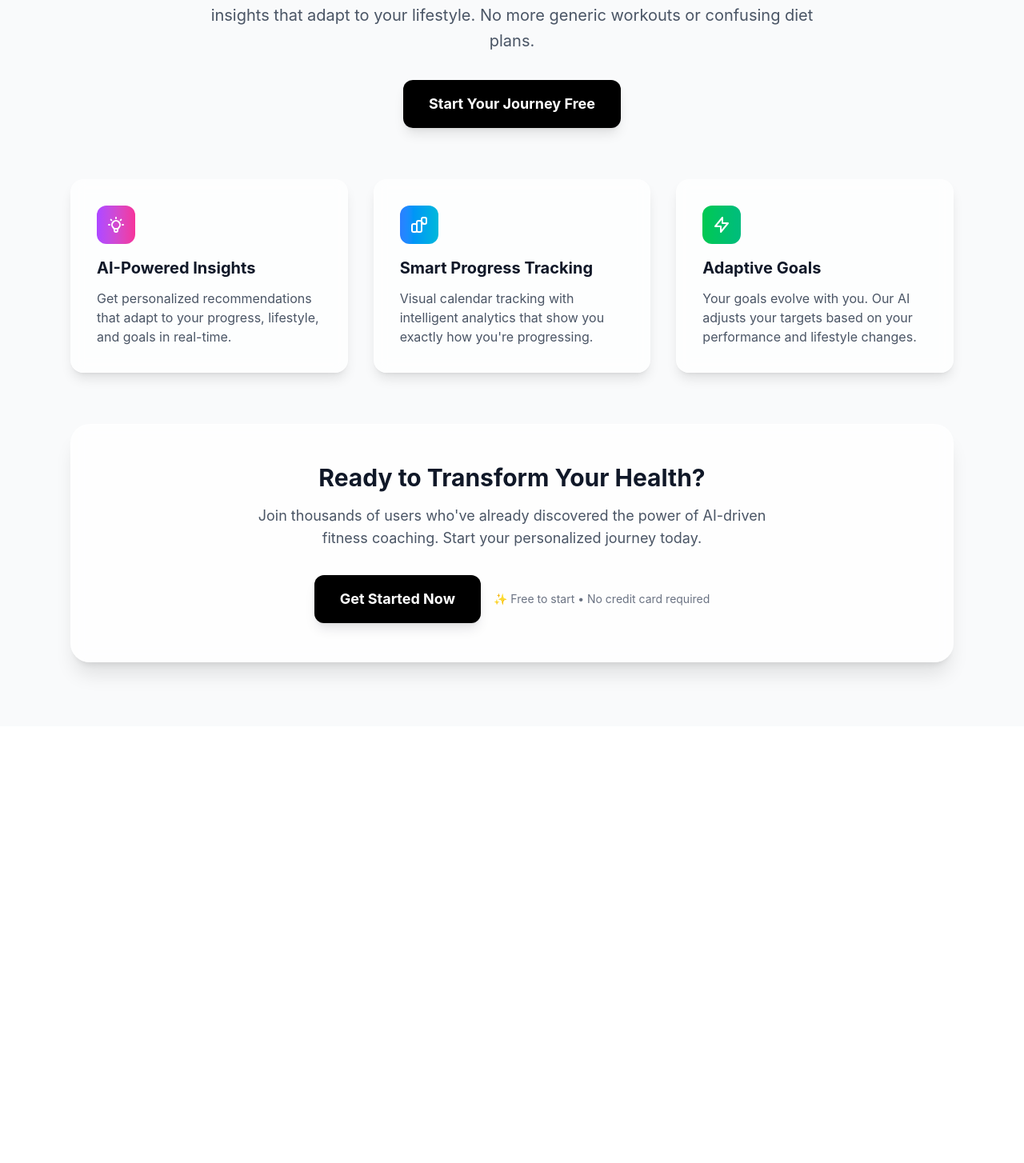
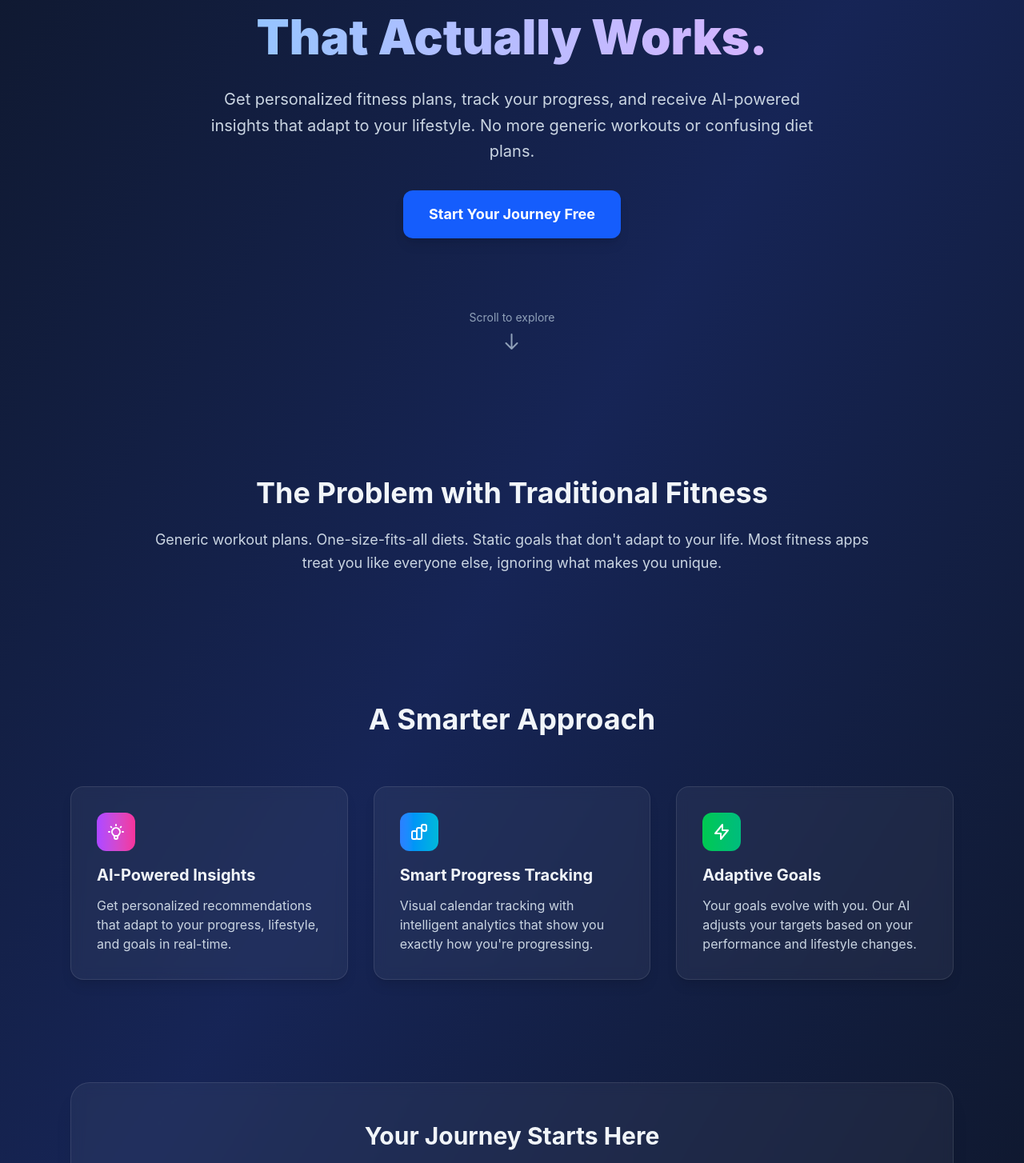
Before and after one commit to code-mattclaffey/mypt, a Next.js app: page / in a window 1280 px wide. Shown: the part 356-1810 px from the top of the page at 80% size. Before the commit the page ends 1264 px from the top, so only its background shows below. Built offline with nearby package versions, Linux system fonts and the light colour scheme.

Commit message:
Update header button to 'Get Started' and route to sign-up when no profile

```diff
--- a/src/app/globals.css
+++ b/src/app/globals.css
@@ -10,14 +10,53 @@ body {
 }
 
 ::-webkit-scrollbar-track {
-  background: #f1f5f9;
+  background: #1e293b;
 }
 
 ::-webkit-scrollbar-thumb {
-  background: #cbd5e1;
+  background: #475569;
   border-radius: 3px;
 }
 
 ::-webkit-scrollbar-thumb:hover {
-  background: #94a3b8;
+  background: #64748b;
 }
+
+@keyframes fade-in-up {
+  0% {
+    opacity: 0;
+    transform: translateY(30px);
+  }
+  100% {
+    opacity: 1;
+    transform: translateY(0);
+  }
+}
+
+.animate-fade-in-up {
+  animation: fade-in-up 0.6s ease-out forwards;
+}
+
+.animation-delay-200 {
+  animation-delay: 0.2s;
+}
+
+.animation-delay-400 {
+  animation-delay: 0.4s;
+}
+
+.animation-delay-600 {
+  animation-delay: 0.6s;
+}
+
+.animation-delay-700 {
+  animation-delay: 0.7s;
+}
+
+.animation-delay-800 {
+  animation-delay: 0.8s;
+}
+
+.animation-delay-900 {
+  animation-delay: 0.9s;
+}
--- a/src/app/layout.tsx
+++ b/src/app/layout.tsx
@@ -38,7 +38,7 @@ export default function RootLayout({
         <link rel="manifest" href="/manifest.json" />
         <meta name="theme-color" content="#3b82f6" />
       </head>
-      <body className="antialiased">
+      <body className="antialiased bg-gray-900 text-white">
         {children}
       </body>
     </html>
--- a/src/app/page.tsx
+++ b/src/app/page.tsx
@@ -1,114 +1,257 @@
-'use client';
+"use client";
 
-import { useEffect } from 'react';
-import { useRouter } from 'next/navigation';
+import { useEffect, useState } from "react";
+import { useRouter } from "next/navigation";
+
+function useScrollAnimation() {
+  const [visibleSections, setVisibleSections] = useState<Set<string>>(
+    new Set()
+  );
+
+  useEffect(() => {
+    const observer = new IntersectionObserver(
+      (entries) => {
+        entries.forEach((entry) => {
+          if (entry.isIntersecting) {
+            setVisibleSections((prev) => new Set([...prev, entry.target.id]));
+          }
+        });
+      },
+      { threshold: 0.2 }
+    );
+
+    const sections = document.querySelectorAll("[data-scroll-section]");
+    sections.forEach((section) => observer.observe(section));
+
+    return () => observer.disconnect();
+  }, []);
+
+  return visibleSections;
+}
 
 export default function LandingPage() {
   const router = useRouter();
+  const visibleSections = useScrollAnimation();
+  const [hasProfile, setHasProfile] = useState(false);
 
   useEffect(() => {
-    // Check if user has profile, redirect to dashboard if they do
     const savedProfile = localStorage.getItem('healthAssistant_profile');
-    if (savedProfile) {
-      router.push('/dashboard');
-    }
-  }, [router]);
+    setHasProfile(!!savedProfile);
+  }, []);
 
   return (
-    <div className="min-h-screen bg-gray-50">
+    <div className="min-h-screen bg-gradient-to-br from-slate-900 via-blue-950 to-slate-900">
       {/* Header */}
       <header className="px-6 py-4">
+        <div className="flex items-center justify-between">
           <div className="flex items-center gap-3">
-          <div className="w-10 h-10 bg-black rounded-lg flex items-center justify-center">
-            <span className="text-xl">🔄</span>
-          </div>
-          <h1 className="text-2xl font-black tracking-tight text-black font-sans">
+            <span className="text-3xl">🔄</span>
+            <h1 className="text-xl font-black tracking-tight text-slate-100 font-sans">
               HealthSync
             </h1>
+          </div>
+          <button
+            onClick={() => router.push(hasProfile ? "/dashboard" : "/sign-up")}
+            className="px-4 py-2 bg-blue-600 text-white rounded-lg hover:bg-blue-700 transition-all duration-200 font-medium cursor-pointer"
+          >
+            {hasProfile ? 'Dashboard' : 'Get Started'}
+          </button>
         </div>
       </header>
 
       {/* Hero Section */}
-      <div className="max-w-6xl mx-auto px-6 py-20">
-        <div className="text-center mb-16">
-          <h2 className="text-5xl md:text-6xl font-black text-gray-900 mb-6 leading-tight">
+      <div className="min-h-screen flex flex-col justify-center items-center px-6 relative">
+        <div className="text-center max-w-6xl mx-auto">
+          <h2 className="text-4xl md:text-6xl font-black text-slate-100 mb-6 leading-tight">
             Your AI Personal Trainer
-            <span className="block text-gray-700">
-              That Actually Works
+            <span className="block bg-gradient-to-r from-blue-300 to-purple-300 bg-clip-text text-transparent">
+              That Actually Works.
             </span>
           </h2>
-          <p className="text-xl text-gray-600 mb-8 max-w-3xl mx-auto leading-relaxed">
-            Get personalized fitness plans, track your progress, and receive AI-powered insights
-            that adapt to your lifestyle. No more generic workouts or confusing diet plans.
+          <p className="text-xl text-slate-300 mb-8 max-w-3xl mx-auto leading-relaxed">
+            Get personalized fitness plans, track your progress, and receive
+            AI-powered insights that adapt to your lifestyle. No more generic
+            workouts or confusing diet plans.
           </p>
           <button
-            onClick={() => router.push('/sign-up')}
-            className="px-8 py-4 bg-black text-white text-lg font-bold rounded-xl hover:bg-gray-800 transition-all duration-300 shadow-lg hover:shadow-xl transform hover:-translate-y-1"
+            onClick={() => router.push("/sign-up")}
+            className="px-8 py-4 bg-blue-600 text-white text-lg font-bold rounded-xl hover:bg-blue-700 transition-all duration-300 shadow-lg hover:shadow-xl transform hover:-translate-y-1 cursor-pointer"
           >
             Start Your Journey Free
           </button>
         </div>
 
-        {/* Features Grid */}
-        <div className="grid md:grid-cols-3 gap-8 mb-16">
-          <div className="bg-white/70 backdrop-blur-sm rounded-2xl p-8 border border-white/20 shadow-lg">
-            <div className="w-12 h-12 bg-gradient-to-r from-purple-500 to-pink-500 rounded-xl flex items-center justify-center mb-4">
-              <svg className="w-6 h-6 text-white" fill="none" stroke="currentColor" viewBox="0 0 24 24">
-                <path strokeLinecap="round" strokeLinejoin="round" strokeWidth={2} d="M9.663 17h4.673M12 3v1m6.364 1.636l-.707.707M21 12h-1M4 12H3m3.343-5.657l-.707-.707m2.828 9.9a5 5 0 117.072 0l-.548.547A3.374 3.374 0 0014 18.469V19a2 2 0 11-4 0v-.531c0-.895-.356-1.754-.988-2.386l-.548-.547z" />
+        {/* Scroll Indicator - Hidden on mobile */}
+        <div className="absolute bottom-16 left-1/2 transform -translate-x-1/2 animate-bounce hidden md:block">
+          <div className="flex flex-col items-center text-slate-400">
+            <span className="text-sm mb-2">Scroll to explore</span>
+            <svg
+              className="w-6 h-6"
+              fill="none"
+              stroke="currentColor"
+              viewBox="0 0 24 24"
+            >
+              <path
+                strokeLinecap="round"
+                strokeLinejoin="round"
+                strokeWidth={2}
+                d="M19 14l-7 7m0 0l-7-7m7 7V3"
+              />
             </svg>
           </div>
-            <h3 className="text-xl font-bold text-gray-900 mb-3">AI-Powered Insights</h3>
-            <p className="text-gray-600">
-              Get personalized recommendations that adapt to your progress, lifestyle, and goals in real-time.
+        </div>
+      </div>
+
+      <div className="max-w-6xl mx-auto px-6 py-10 md:py-20">
+        {/* Story Section 1: The Problem */}
+        <section
+          id="problem"
+          data-scroll-section
+          className={`mb-20 md:mb-40 transition-all duration-1000 transform ${
+            visibleSections.has("problem")
+              ? "opacity-100 translate-y-0"
+              : "opacity-0 translate-y-20"
+          }`}
+        >
+          <div className="text-center mb-16">
+            <h3 className="text-3xl md:text-4xl font-bold text-slate-100 mb-6">
+              The Problem with Traditional Fitness
+            </h3>
+            <p className="text-lg text-slate-300 max-w-4xl mx-auto leading-relaxed">
+              Generic workout plans. One-size-fits-all diets. Static goals that
+              don't adapt to your life. Most fitness apps treat you like
+              everyone else, ignoring what makes you unique.
+            </p>
+          </div>
+        </section>
+
+        {/* Story Section 2: Features */}
+        <section
+          id="features"
+          data-scroll-section
+          className={`mb-16 md:mb-32 transition-all duration-1000 transform ${
+            visibleSections.has("features")
+              ? "opacity-100 translate-y-0"
+              : "opacity-0 translate-y-20"
+          }`}
+        >
+          <div className="text-center mb-16">
+            <h3 className="text-3xl md:text-4xl font-bold text-slate-100 mb-6">
+              A Smarter Approach
+            </h3>
+          </div>
+          <div className="grid md:grid-cols-3 gap-8">
+            <div className="bg-white/5 backdrop-blur-sm rounded-2xl p-8 border border-white/10 shadow-lg hover:bg-white/10 transition-all duration-300">
+              <div className="w-12 h-12 bg-gradient-to-r from-purple-500 to-pink-500 rounded-xl flex items-center justify-center mb-4">
+                <svg
+                  className="w-6 h-6 text-white"
+                  fill="none"
+                  stroke="currentColor"
+                  viewBox="0 0 24 24"
+                >
+                  <path
+                    strokeLinecap="round"
+                    strokeLinejoin="round"
+                    strokeWidth={2}
+                    d="M9.663 17h4.673M12 3v1m6.364 1.636l-.707.707M21 12h-1M4 12H3m3.343-5.657l-.707-.707m2.828 9.9a5 5 0 117.072 0l-.548.547A3.374 3.374 0 0014 18.469V19a2 2 0 11-4 0v-.531c0-.895-.356-1.754-.988-2.386l-.548-.547z"
+                  />
+                </svg>
+              </div>
+              <h4 className="text-xl font-bold text-slate-100 mb-3">
+                AI-Powered Insights
+              </h4>
+              <p className="text-slate-300">
+                Get personalized recommendations that adapt to your progress,
+                lifestyle, and goals in real-time.
               </p>
             </div>
 
-          <div className="bg-white/70 backdrop-blur-sm rounded-2xl p-8 border border-white/20 shadow-lg">
+            <div className="bg-white/5 backdrop-blur-sm rounded-2xl p-8 border border-white/10 shadow-lg hover:bg-white/10 transition-all duration-300">
               <div className="w-12 h-12 bg-gradient-to-r from-blue-500 to-cyan-500 rounded-xl flex items-center justify-center mb-4">
-              <svg className="w-6 h-6 text-white" fill="none" stroke="currentColor" viewBox="0 0 24 24">
-                <path strokeLinecap="round" strokeLinejoin="round" strokeWidth={2} d="M9 19v-6a2 2 0 00-2-2H5a2 2 0 00-2 2v6a2 2 0 002 2h2a2 2 0 002-2zm0 0V9a2 2 0 012-2h2a2 2 0 012 2v10m-6 0a2 2 0 002 2h2a2 2 0 002-2m0 0V5a2 2 0 012-2h2a2 2 0 012 2v4a2 2 0 01-2 2h-2a2 2 0 00-2-2z" />
+                <svg
+                  className="w-6 h-6 text-white"
+                  fill="none"
+                  stroke="currentColor"
+                  viewBox="0 0 24 24"
+                >
+                  <path
+                    strokeLinecap="round"
+                    strokeLinejoin="round"
+                    strokeWidth={2}
+                    d="M9 19v-6a2 2 0 00-2-2H5a2 2 0 00-2 2v6a2 2 0 002 2h2a2 2 0 002-2zm0 0V9a2 2 0 012-2h2a2 2 0 012 2v10m-6 0a2 2 0 002 2h2a2 2 0 002-2m0 0V5a2 2 0 012-2h2a2 2 0 012 2v4a2 2 0 01-2 2h-2a2 2 0 00-2-2z"
+                  />
                 </svg>
               </div>
-            <h3 className="text-xl font-bold text-gray-900 mb-3">Smart Progress Tracking</h3>
-            <p className="text-gray-600">
-              Visual calendar tracking with intelligent analytics that show you exactly how you're progressing.
+              <h4 className="text-xl font-bold text-slate-100 mb-3">
+                Smart Progress Tracking
+              </h4>
+              <p className="text-slate-300">
+                Visual calendar tracking with intelligent analytics that show
+                you exactly how you're progressing.
               </p>
             </div>
 
-          <div className="bg-white/70 backdrop-blur-sm rounded-2xl p-8 border border-white/20 shadow-lg">
+            <div className="bg-white/5 backdrop-blur-sm rounded-2xl p-8 border border-white/10 shadow-lg hover:bg-white/10 transition-all duration-300">
               <div className="w-12 h-12 bg-gradient-to-r from-green-500 to-emerald-500 rounded-xl flex items-center justify-center mb-4">
-              <svg className="w-6 h-6 text-white" fill="none" stroke="currentColor" viewBox="0 0 24 24">
-                <path strokeLinecap="round" strokeLinejoin="round" strokeWidth={2} d="M13 10V3L4 14h7v7l9-11h-7z" />
+                <svg
+                  className="w-6 h-6 text-white"
+                  fill="none"
+                  stroke="currentColor"
+                  viewBox="0 0 24 24"
+                >
+                  <path
+                    strokeLinecap="round"
+                    strokeLinejoin="round"
+                    strokeWidth={2}
+                    d="M13 10V3L4 14h7v7l9-11h-7z"
+                  />
                 </svg>
               </div>
-            <h3 className="text-xl font-bold text-gray-900 mb-3">Adaptive Goals</h3>
-            <p className="text-gray-600">
-              Your goals evolve with you. Our AI adjusts your targets based on your performance and lifestyle changes.
+              <h4 className="text-xl font-bold text-slate-100 mb-3">
+                Adaptive Goals
+              </h4>
+              <p className="text-slate-300">
+                Your goals evolve with you. Our AI adjusts your targets based on
+                your performance and lifestyle changes.
               </p>
             </div>
           </div>
+        </section>
 
-        {/* CTA Section */}
-        <div className="bg-white/80 backdrop-blur-sm rounded-3xl p-12 border border-white/30 shadow-xl text-center">
-          <h3 className="text-3xl font-bold text-gray-900 mb-4">
-            Ready to Transform Your Health?
+        {/* Story Section 3: CTA */}
+        <section
+          id="cta"
+          data-scroll-section
+          className={`transition-all duration-1000 transform ${
+            visibleSections.has("cta")
+              ? "opacity-100 translate-y-0"
+              : "opacity-0 translate-y-20"
+          }`}
+        >
+          <div className="bg-white/5 backdrop-blur-sm rounded-3xl p-12 border border-white/10 shadow-xl text-center">
+            <h3 className="text-3xl font-bold text-slate-100 mb-4">
+              Your Journey Starts Here
             </h3>
-          <p className="text-lg text-gray-600 mb-8 max-w-2xl mx-auto">
-            Join thousands of users who've already discovered the power of AI-driven fitness coaching.
-            Start your personalized journey today.
+            <p className="text-lg text-slate-300 mb-8 max-w-2xl mx-auto">
+              Join thousands who've discovered the power of AI-driven health
+              coaching. Your personalized transformation begins with a single
+              click.
             </p>
             <div className="flex flex-col sm:flex-row gap-4 justify-center items-center">
               <button
-              onClick={() => router.push('/sign-up')}
-              className="px-8 py-4 bg-black text-white text-lg font-bold rounded-xl hover:bg-gray-800 transition-all duration-300 shadow-lg hover:shadow-xl transform hover:-translate-y-1"
+                onClick={() => router.push("/sign-up")}
+                className="px-8 py-4 bg-blue-600 text-white text-lg font-bold rounded-xl hover:bg-blue-700 transition-all duration-300 shadow-lg hover:shadow-xl transform hover:-translate-y-1 cursor-pointer"
               >
-              Get Started Now
+                Begin Your Transformation
               </button>
-            <p className="text-sm text-gray-500">
-              ✨ Free to start • No credit card required
+              <p className="text-sm text-slate-400">
+                🎉{" "}
+                <span className="font-semibold text-green-400">100% FREE</span>{" "}
+                • No credit card • No hidden fees
               </p>
             </div>
           </div>
+        </section>
       </div>
     </div>
   );
```
Also changed, not shown: src/app/dashboard/page.tsx (+9 -9 lines). Lines whose indentation alone changed are shown as unchanged.
